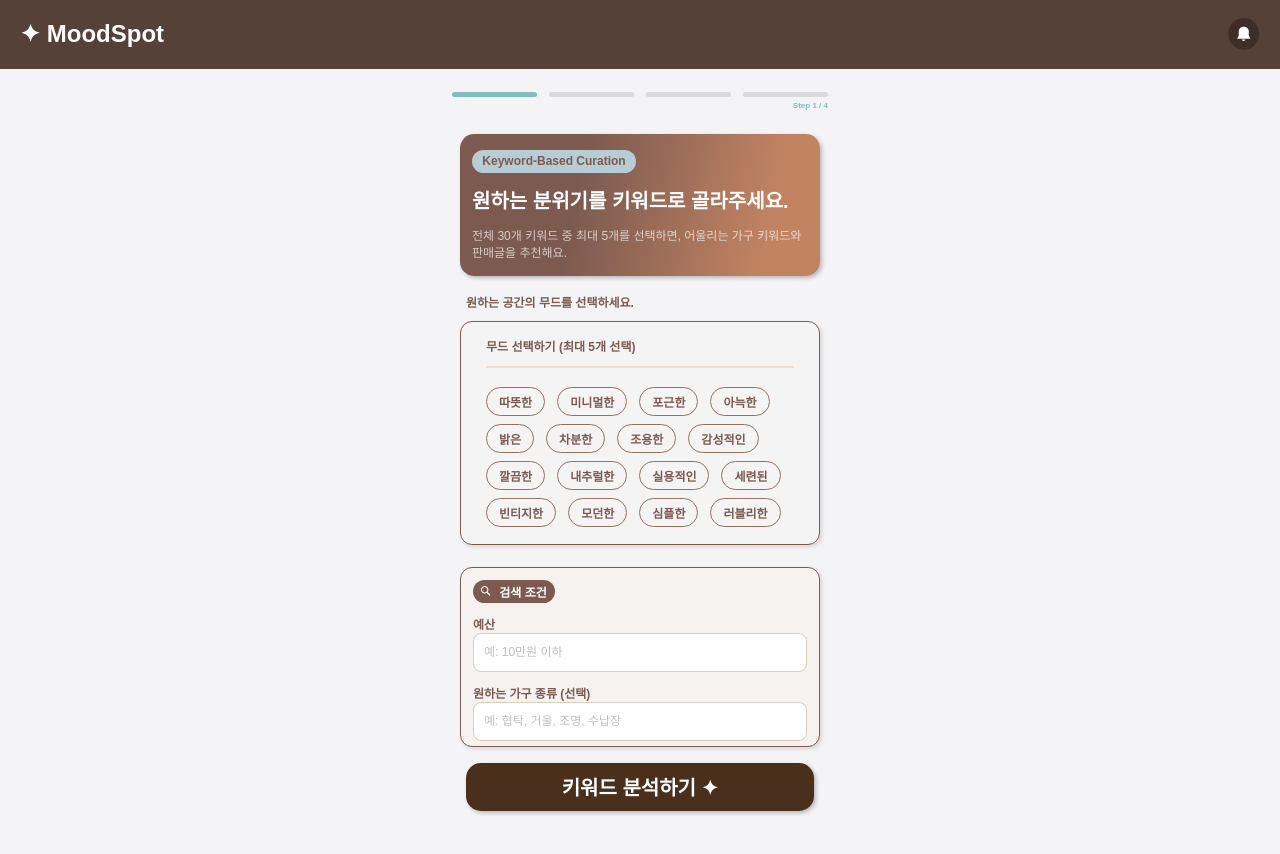
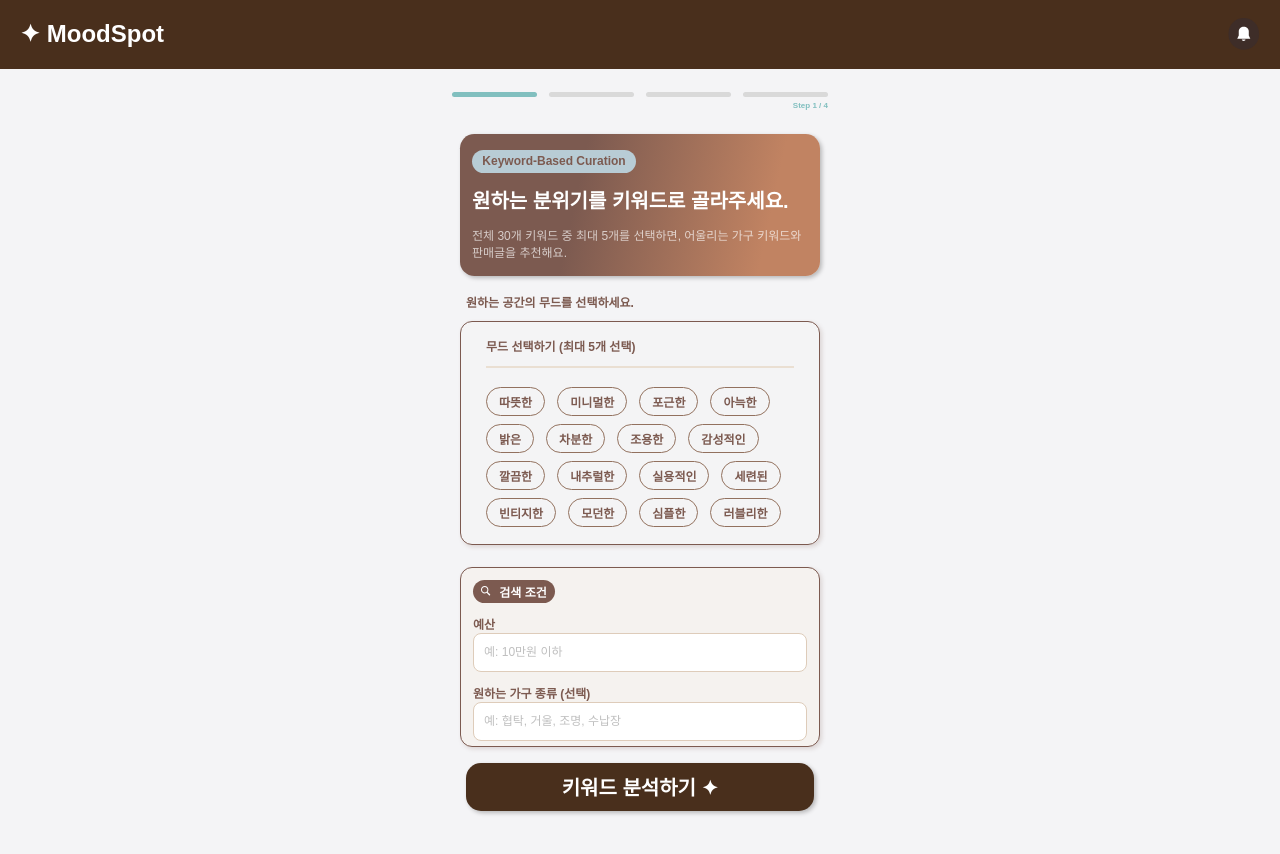
Before and after one commit to LikeLion-Catholic-univ-14th/TOY_3_FE, a React (Vite) app: page / in a window 1280 px wide. Shown: the top 854 px of the page. Built offline with nearby package versions, Linux system fonts and the light colour scheme; a web font is replaced by a local one.

Commit message:
design: 헤더 css 수정

```diff
--- a/src/components/Header/Header.module.css
+++ b/src/components/Header/Header.module.css
@@ -2,7 +2,7 @@
   position: relative;
   width: 100%;
   height: 68.81px;
-  background-color: #564139;
+  background-color: #492f1c;
   margin-bottom: 23px;
 }
 
```
